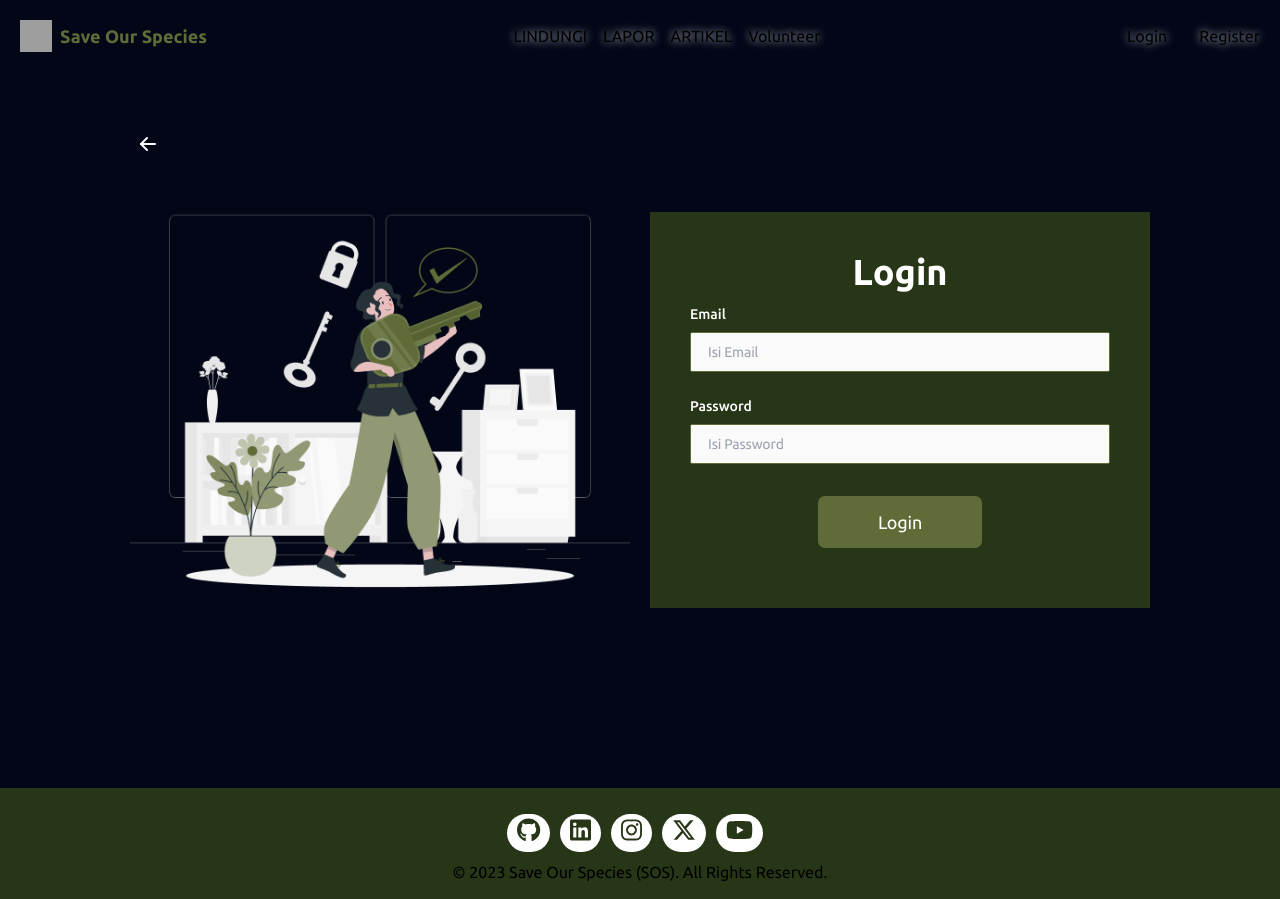
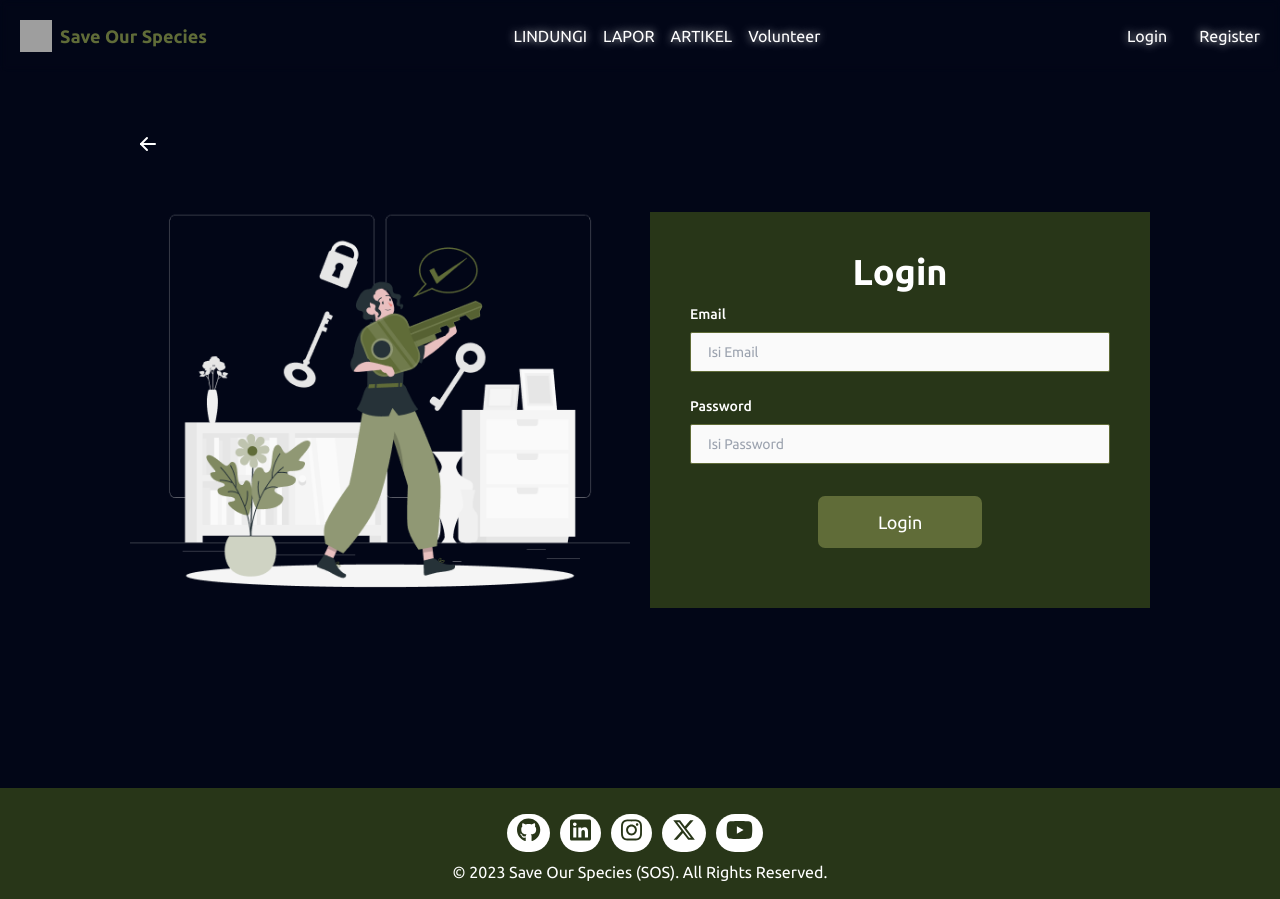
Before and after one commit to KhoirulHusein/save-our-species, a React (Create React App) app: page /login in a window 1280 px wide. Built offline with nearby package versions, Linux system fonts and the light colour scheme; no server answers; grey boxes are pictures that could not be loaded.

Commit message:
fix: navigation bar black color to white

```diff
--- a/src/components/Pages/AuthenticationPage/LoginPage.jsx
+++ b/src/components/Pages/AuthenticationPage/LoginPage.jsx
@@ -12,7 +12,7 @@ import LoginFormSection from '../../Layouts/AuthenticationPage/LoginFormSection'
 const LoginPage = () => {
   const navigate = useNavigate();
   return (
-    <div className="bg-slate-950 min-h-screen font-ubuntu">
+    <div className="bg-slate-950 min-h-screen text-white-A700 font-ubuntu">
       <Header />
       <div className="py-[10%] px-[10%] lg:px-[5%] lg:py-[15%] md:py-[25%] sm:py-[30%] xs:py-[40%]">
         <div className="flex px-2 py-1">
--- a/src/components/Pages/AuthenticationPage/RegisterPage.jsx
+++ b/src/components/Pages/AuthenticationPage/RegisterPage.jsx
@@ -12,7 +12,7 @@ import RegisterFormSection from '../../Layouts/AuthenticationPage/RegisterFormSe
 const RegisterPage = () => {
   const navigate = useNavigate();
   return (
-    <div className="bg-slate-950 min-h-screen font-ubuntu">
+    <div className="bg-slate-950 text-white-A700 min-h-screen font-ubuntu">
       <Header />
       <div className="py-[10%] px-[10%] lg:px-[5%] lg:py-[15%] md:py-[25%] sm:py-[30%] xs:py-[40%]">
         <div className="flex px-2 py-1">
```
